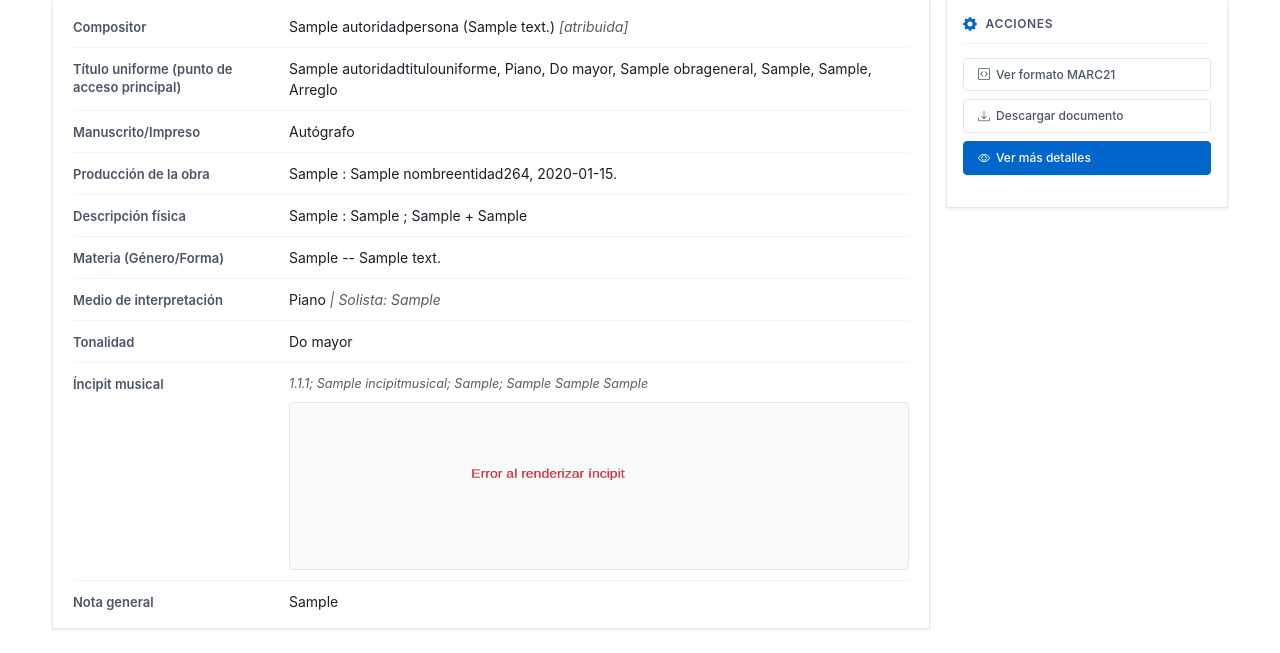
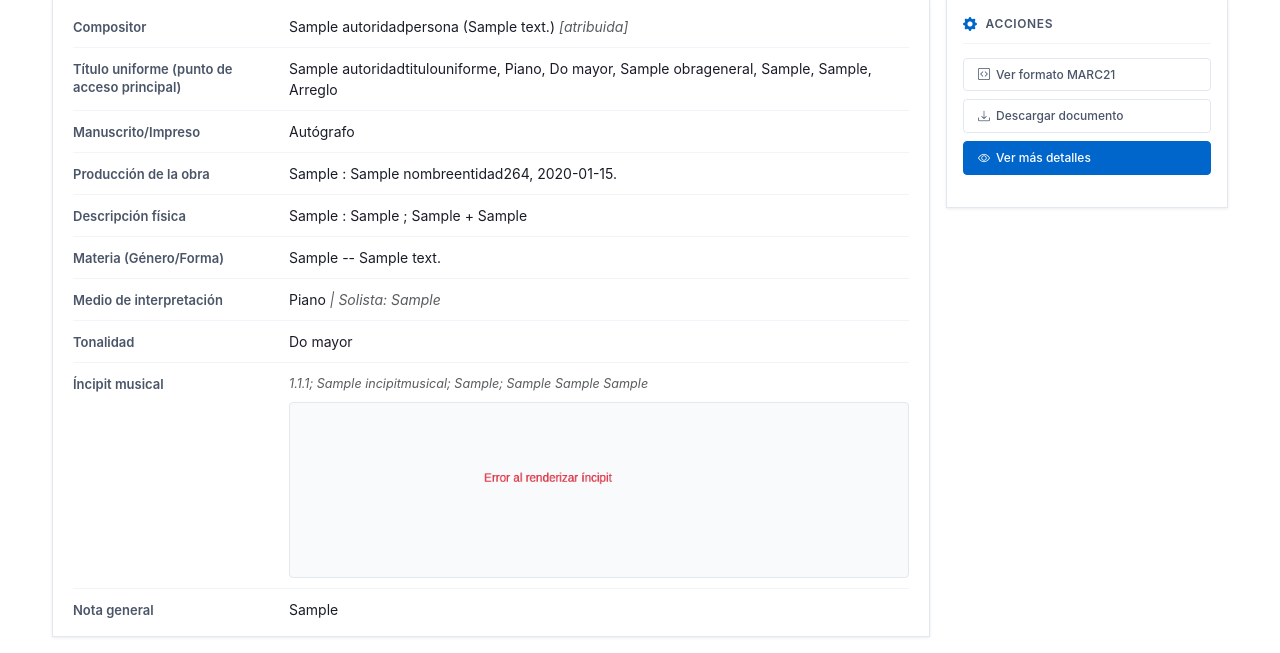
Before and after one commit to JavierIsma05/catalogacion-musical-marc21, a Django app: page /obras/1/ in a window 1280 px wide. Shown: the part 202-855 px from the top of the page. Before the commit the page ends 831 px from the top, so only its background shows below. Run offline with Django 5.2, Linux system fonts and the light colour scheme; tables that the repository leaves empty hold one stand-in row (values such as "Sample post").

Commit message:
Refactor: cambios de las dimensiones del canvas y estilosen las diferentes vistas; Ocultar Campo 655

```diff
--- a/catalogacion/static/catalogacion/js/incipitManager.js
+++ b/catalogacion/static/catalogacion/js/incipitManager.js
@@ -103,23 +103,23 @@ function IncipitClass() {
     ];
 
     context.AlterationClefPositionSostenido = [
-      { xPosition: 50, yPosition: -6 }, // antes -6
-      { xPosition: 60, yPosition: 20 }, // antes 20
-      { xPosition: 70, yPosition: -14 }, // antes -14
-      { xPosition: 80, yPosition: 10 }, // antes 10
-      { xPosition: 90, yPosition: 36 }, // antes 36
-      { xPosition: 100, yPosition: 2 }, // antes 2
-      { xPosition: 110, yPosition: 24 } // antes 28
+      { xPosition: 50, yPosition: -1 }, // antes -6
+      { xPosition: 60, yPosition: 24 }, // antes 18
+      { xPosition: 70, yPosition: -10 }, // antes -14
+      { xPosition: 80, yPosition: 16 }, // antes 10
+      { xPosition: 90, yPosition: 40 }, // antes 34
+      { xPosition: 100, yPosition: 6 }, // antes 2
+      { xPosition: 110, yPosition: 32 } // antes 26
     ];
 
     context.AlterationClefPositionBemol = [
-      { xPosition: 50, yPosition: 20 }, //antes 22
-      { xPosition: 60, yPosition: -3 }, //antes -2
-      { xPosition: 70, yPosition: 29 }, //antes 30
-      { xPosition: 80, yPosition: 6 }, //antes 6
-      { xPosition: 90, yPosition: 38 }, //antes 38
-      { xPosition: 100, yPosition: 13 }, //antes 14
-      { xPosition: 110, yPosition: 45 } //antes 45
+      { xPosition: 50, yPosition: 25 }, //antes 22
+      { xPosition: 60, yPosition: -0 }, //antes -2
+      { xPosition: 70, yPosition: 32 }, //antes 30
+      { xPosition: 80, yPosition: 8 }, //antes 6
+      { xPosition: 90, yPosition: 40 }, //antes 38
+      { xPosition: 100, yPosition: 16 }, //antes 14
+      { xPosition: 110, yPosition: 48 } //antes 45
     ];
 
     context.DotNote = [
@@ -138,41 +138,41 @@ function IncipitClass() {
       {
         name: "barra1",
         value: ";",
-        font: 30,
+        font: 24,
         paec: "/",
-        yPosition: 12.5,
+        yPosition: 12.9,
         xPosition: 35
       },
       {
         name: "barra2",
         value: "<",
-        font: 30,
+        font: 24,
         paec: "//",
-        yPosition: 12.5,
+        yPosition: 12.9,
         xPosition: 35
       },
       {
         name: "barra4",
         value: ">",
-        font: 30,
+        font: 24,
         paec: "//:",
-        yPosition: 12.5,
+        yPosition: 12.9,
         xPosition: 35
       },
       {
         name: "barra6",
         value: "?",
-        font: 30,
+        font: 24,
         paec: "://",
-        yPosition: 12.5,
+        yPosition: 12.9,
         xPosition: 35
       },
       {
         name: "barra5",
         value: "@",
-        font: 30,
+        font: 24,
         paec: "://:",
-        yPosition: 12.5,
+        yPosition: 12.9,
         xPosition: 35
       }
     ];
@@ -261,7 +261,7 @@ function IncipitClass() {
         isRest: false,
         yPosition: 7,
         paec: "%G-2"
-      }, //46 for clef
+      }, //46 for clef SOL
       {
         name: "alto",
         value: "2",
@@ -269,7 +269,7 @@ function IncipitClass() {
         isRest: false,
         yPosition: 4,
         paec: "%C-3"
-      }, //46 for clef
+      }, //46 for clef DO
       {
         name: "bass",
         value: "3",
@@ -277,7 +277,7 @@ function IncipitClass() {
         isRest: false,
         yPosition: 2,
         paec: "%F-4"
-      }, //46 for clef
+      }, //46 for clef FA
 
       //Notas
       { name: "longa", value: "b", font: 38, isRest: false, paec: "0" },
@@ -306,50 +306,50 @@ function IncipitClass() {
       {
         name: "restSemirev",
         value: "$",
-        font: 38,
+        font: 34,
         isRest: true,
-        yPosition: 7.7,
+        yPosition: 8.5,
         paec: "1-"
       },
       {
         name: "restMinim",
         value: "%",
-        font: 38,
+        font: 34,
         isRest: true,
-        yPosition: 8.3,
+        yPosition: 8.9,
         paec: "2-"
       },
       {
         name: "restLon",
         value: '"',
-        font: 46,
+        font: 34,
         isRest: true,
-        yPosition: 7.5,
+        yPosition: 9,
         paec: "0-"
       },
       {
         name: "restBrev",
         value: "#",
-        font: 46,
+        font: 34,
         isRest: true,
-        yPosition: 7.5,
+        yPosition: 8.9,
         paec: "9-"
       },
       {
         name: "restCrotchet",
         value: "&",
-        font: 38,
+        font: 34,
         isRest: true,
-        yPosition: 8,
+        yPosition: 9,
         paec: "4-"
       },
       {
         //6 Silencio corchea
         name: "restQuaver",
         value: "'",
-        font: 55,
+        font: 34,
         isRest: true,
-        yPosition: 6.8,
+        yPosition: 9.5,
         paec: "8-"
       },
 
@@ -357,27 +357,27 @@ function IncipitClass() {
         //7 Silencio semicorchea
         name: "restSemiqua",
         value: "(",
-        font: 55,
+        font: 34,
         isRest: true,
-        yPosition: 4.8,
+        yPosition: 8.5,
         paec: "6-"
       },
       {
         //8 Silencio fusa
         name: "restDemsemqu",
         value: ")",
-        font: 55,
+        font: 34,
         isRest: true,
-        yPosition: 6.8,
+        yPosition: 9.5,
         paec: "3-"
       },
       {
         //9 Silencio semifusa
         name: "restHemdemsemqu",
         value: "*",
-        font: 55,
+        font: 34,
         isRest: true,
-        yPosition: 6.8,
+        yPosition: 9.5,
         paec: "5-"
       }
     ];
@@ -1561,7 +1561,7 @@ function CanvasClass() {
         step*6 + pixelsToAdd occurs, to set it on the mouse position */
     var pixelsToAdd = 2;
     if (context.operation == "list") pixelsToAdd = 3;
-    context.verticalOffset = -1.5;
+    context.verticalOffset = 0;
     var positionY =
       (elementY + drawingProblemYPatchAmountFix + context.minStepY) *
         context.stepY -
--- a/catalogacion/templates/catalogacion/bloques/bloque_6xx.html
+++ b/catalogacion/templates/catalogacion/bloques/bloque_6xx.html
@@ -29,7 +29,8 @@
             </div>
             {% endif %}
 
-            {# Campo 655 - Término de Género/Forma (Repetible) #}
+            {# Campo 655 - Término de Género/Forma (Repetible) - OCULTO temporalmente #}
+            {% comment "Campo 655 oculto temporalmente" %}
             {% if '655' in campos_visibles and 'materias_genero_655' in formsets_visibles %}
             <div class="campo-marc">
                 <div class="campo-titulo">
@@ -52,6 +53,7 @@
                 {% include 'catalogacion/includes/formset_655_template.html' with formset=materias_genero_655 %}
             </div>
             {% endif %}
+            {% endcomment %}
 
         </div>
     </div>
--- a/catalogacion/templates/catalogacion/detalle_obra.html
+++ b/catalogacion/templates/catalogacion/detalle_obra.html
@@ -18,7 +18,6 @@
 .incipit-view-canvas {
   width: 100%;
   max-width: 500px;
-  height: 150px;
   display: block;
   background: transparent;
   pointer-events: none;
@@ -384,8 +383,8 @@
                                         <canvas
                                             id="incipit_view_canvas_{{ primer_incipit.pk }}"
                                             class="incipit-view-canvas"
-                                            width="500"
-                                            height="180"
+                                            width="700"
+                                            height="205"
                                             data-paec-json-id="paec_json_{{ primer_incipit.pk }}">
                                         </canvas>
 
--- a/catalogacion/templates/catalogacion/includes/campo_031_template.html
+++ b/catalogacion/templates/catalogacion/includes/campo_031_template.html
@@ -126,7 +126,6 @@ El botón de agregar campo completo está en el header del campo (campo-add-btn)
     #incipit_canvas_0 {
         width: 100%;
         max-width: 700px;
-        height: auto;
         display: block;
     }
 </style>
@@ -451,7 +450,7 @@ El botón de agregar campo completo está en el header del campo (campo-add-btn)
                             {# CANVAS WRAPPER #}
                             <div class="w-100 d-flex justify-content-center my-2">
                                 <div class="position-relative d-inline-block" style="max-width:700px;">
-                                    <canvas id="incipit_canvas_0" width="700" height="250"
+                                    <canvas id="incipit_canvas_0" width="700" height="205"
                                         style="display:block;"></canvas>
                                 </div>
 
--- a/catalogacion/templates/catalogacion/secciones/materias_serie.html
+++ b/catalogacion/templates/catalogacion/secciones/materias_serie.html
@@ -29,7 +29,8 @@
             </div>
             {% endif %}
 
-            {# Campo 655 - Término de Género/Forma (Repetible) #}
+            {# Campo 655 - Término de Género/Forma (Repetible) - OCULTO temporalmente #}
+            {% comment "Campo 655 oculto temporalmente" %}
             {% if '655' in campos_visibles and 'materias_genero_655' in formsets_visibles %}
             <div class="campo-marc">
                 <div class="campo-titulo">
@@ -52,6 +53,7 @@
                 {% include 'catalogacion/includes/formset_655_template.html' with formset=materias_genero_655 %}
             </div>
             {% endif %}
+            {% endcomment %}
 
         </div>
     </div>
@@ -60,12 +62,12 @@
 </section>
 
 {# Bloque 4XX - Series #}
+{% if '490' in campos_visibles and 'menciones_serie_490' in formsets_visibles %}
 <section id="bloque-4xx" class="bloque-section">
     <div class="card">
 
         <div class="card-body">
             {# Campo 490 - Mención de serie (Repetible) #}
-            {% if '490' in campos_visibles and 'menciones_serie_490' in formsets_visibles %}
             <div class="campo-marc">
                 <div class="campo-titulo">
                     <span class="badge-marc">490</span>
--- a/catalogo_publico/templates/catalogo_publico/detalle_obra.html
+++ b/catalogo_publico/templates/catalogo_publico/detalle_obra.html
@@ -17,7 +17,6 @@
 .incipit-view-canvas {
   width: 100%;
   max-width: 500px;
-  height: 150px;
   display: block;
   background: transparent;
   pointer-events: none;
@@ -393,8 +392,8 @@
                                     <canvas
                                         id="incipit_view_canvas_{{ incipit.pk }}"
                                         class="incipit-view-canvas"
-                                        width="500"
-                                        height="180"
+                                        width="600"
+                                        height="190"
                                         data-paec-json-id="paec_json_{{ incipit.pk }}">
                                     </canvas>
                                 {% endif %}
--- a/catalogo_publico/templates/catalogo_publico/lista_obras.html
+++ b/catalogo_publico/templates/catalogo_publico/lista_obras.html
@@ -22,7 +22,6 @@
 .incipit-view-canvas {
   width: 100%;
   max-width: 500px;
-  height: 150px;      /* balance entre compacto y legible */
   display: block;
   background: transparent;
   pointer-events: none;
@@ -299,8 +298,8 @@
                                         <canvas
                                             id="incipit_view_canvas_{{ primer_incipit.pk }}"
                                             class="incipit-view-canvas"
-                                            width="500"
-                                            height="180"
+                                            width="600"
+                                            height="190"
                                             data-paec-json-id="paec_json_{{ primer_incipit.pk }}">
                                         </canvas>
 
--- a/catalogo_publico/templates/catalogo_publico/resumen_obra.html
+++ b/catalogo_publico/templates/catalogo_publico/resumen_obra.html
@@ -28,7 +28,6 @@
 .incipit-view-canvas {
   width: 100%;
   max-width: 500px;
-  height: 150px;
   display: block;
   background: transparent;
   pointer-events: none;
@@ -199,8 +198,8 @@
                             <canvas
                                 id="incipit_view_canvas_{{ primer_incipit.pk }}"
                                 class="incipit-view-canvas"
-                                width="500"
-                                height="180"
+                                width="600"
+                                height="190"
                                 data-paec-json-id="paec_json_{{ primer_incipit.pk }}">
                             </canvas>
                         </div>
```
